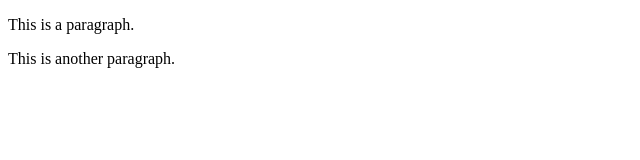
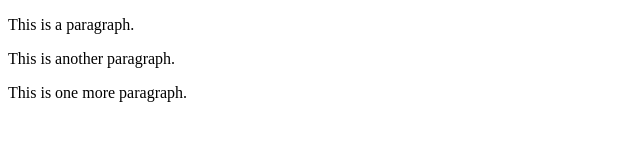
Before and after one commit to Petryshakvasyl/test234, a plain HTML site: page index.html in a window 1280 px wide. Shown: the whole page, without its empty margins (0-640 px from the left). Drawn offline with Linux system fonts and the light colour scheme.

Commit message:
Update index.html

```diff
--- a/index.html
+++ b/index.html
@@ -4,6 +4,7 @@
 
 <p>This is a paragraph.</p>
 <p>This is another paragraph.</p>
+  <p>This is one more paragraph.</p>
 
 </body>
 </html>
```
